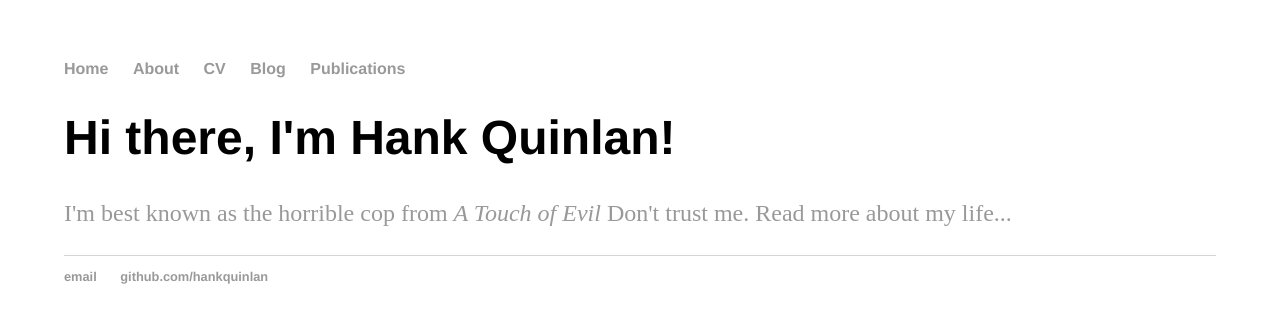
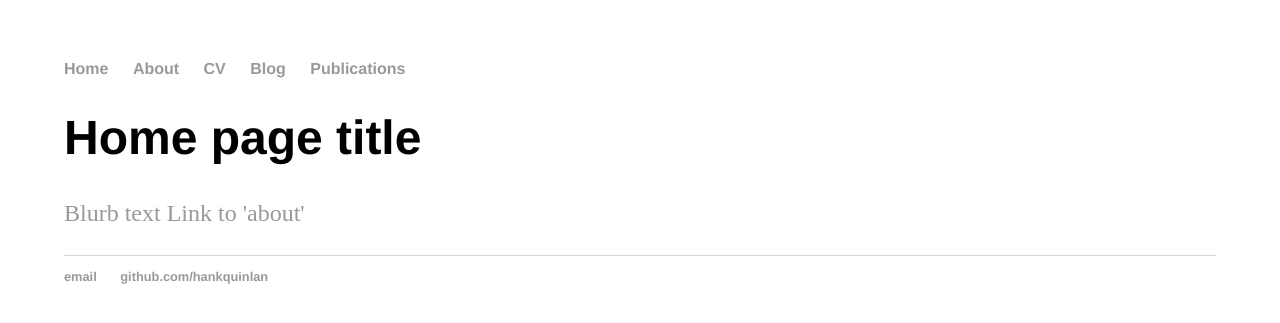
Before and after one commit to Morkney/Morkney.github.io, a Jekyll site: the page built from index.html, in a window 1280 px wide. Shown: the top 323 px of the page. Built offline with Jekyll 4.4.1, drawn with Linux system fonts in a browser that asks for light colours.

Commit message:
Update index.html

```diff
--- a/index.html
+++ b/index.html
@@ -1,8 +1,8 @@
 ---
 layout: default
-title: Hank Quinlan, Horrible Cop
+title: Matthew Orkney
 ---
 <div class="blurb">
-	<h1>Hi there, I'm Hank Quinlan!</h1>
-	<p>I'm best known as the horrible cop from <em>A Touch of Evil</em> Don't trust me. <a href="/about">Read more about my life...</a></p>
+	<h1>Home page title</h1>
+	<p>Blurb text <a href="/about">Link to 'about'</a></p>
 </div><!-- /.blurb -->
```
